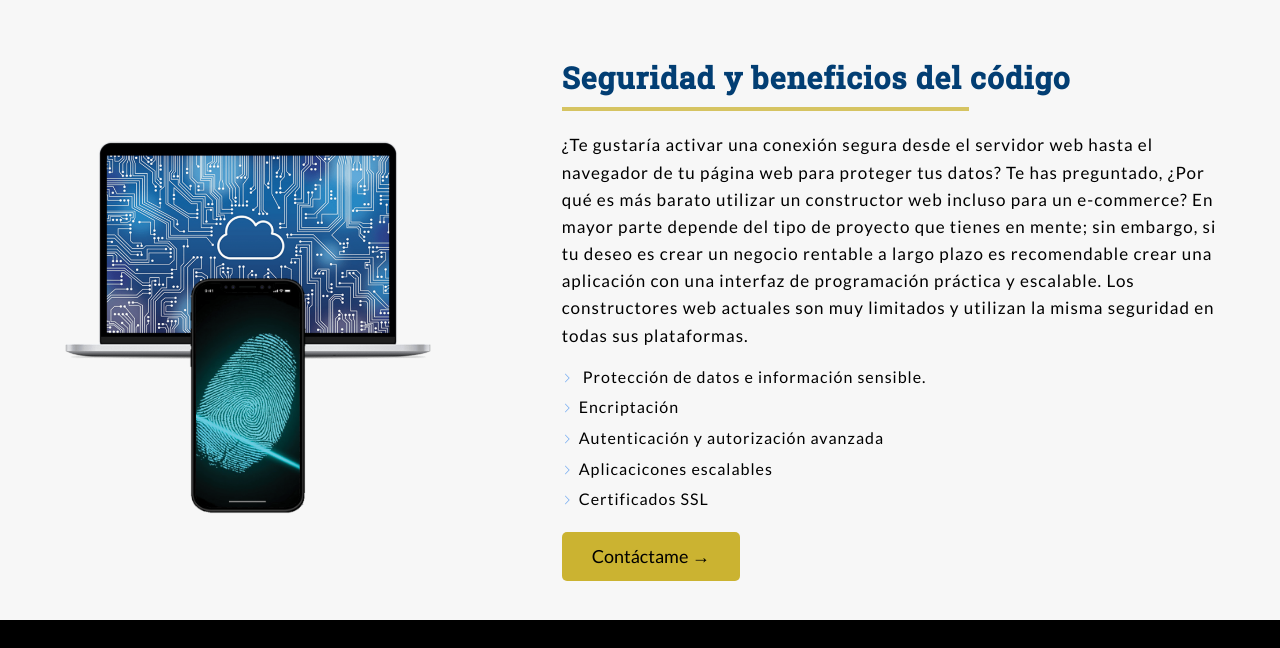
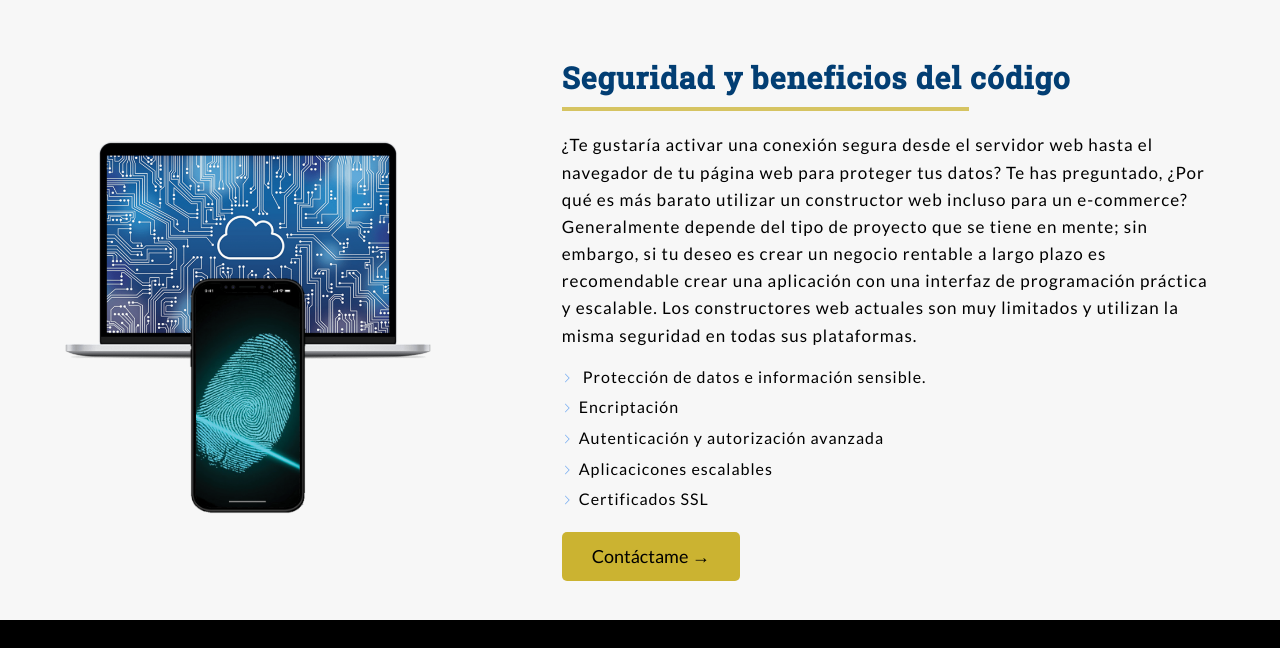
Before and after one commit to Alanbahena/Starweb, a website: page public/tecnologias.html in a window 1280 px wide. Shown: the part 2120-2768 px from the top of the page. Drawn offline with Linux system fonts and the light colour scheme.

Commit message:
Tecnologias ortography corrected

```diff
--- a/public/tecnologias.html
+++ b/public/tecnologias.html
@@ -257,8 +257,8 @@
           ¿Te gustaría activar una conexión segura desde el servidor web hasta
           el navegador de tu página web para proteger tus datos? Te has
           preguntado, ¿Por qué es más barato utilizar un constructor web incluso
-          para un e-commerce? En mayor parte depende del tipo de proyecto que
-          tienes en mente; sin embargo, si tu deseo es crear un negocio rentable
+          para un e-commerce? Generalmente depende del tipo de proyecto que se
+          tiene en mente; sin embargo, si tu deseo es crear un negocio rentable
           a largo plazo es recomendable crear una aplicación con una interfaz de
           programación práctica y escalable. Los constructores web actuales son
           muy limitados y utilizan la misma seguridad en todas sus plataformas.
```
